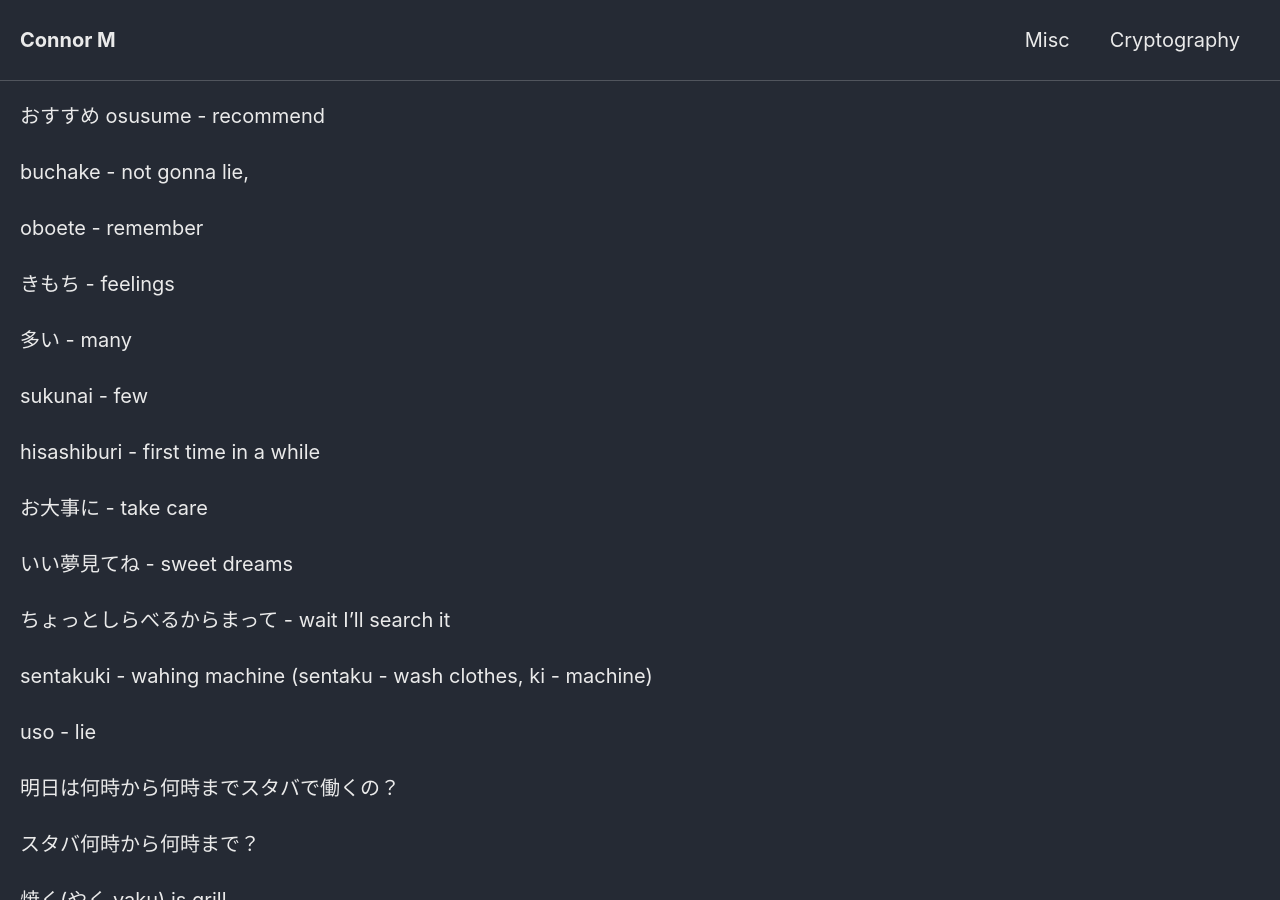
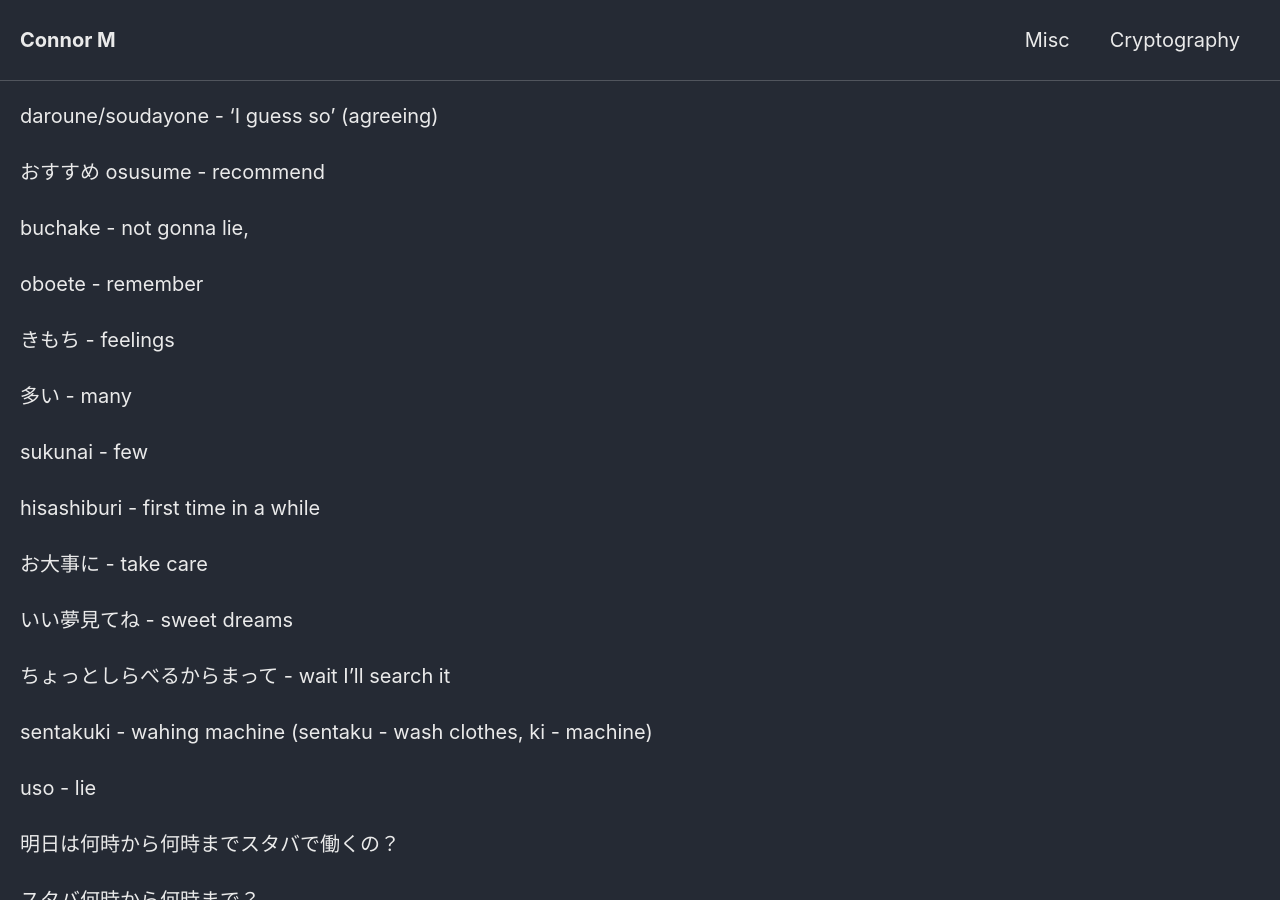
Before and after one commit to Connor-McCartney/Connor-McCartney.github.io, a Jekyll site: the page built from _pages/misc/japanese.md, in a window 1280 px wide and 900 px high. Built offline with Jekyll 4.4.1, drawn with Linux system fonts in a browser that asks for light colours; cached includes are drawn as plain includes; our own code applies the rules of GitHub Pages for plain Markdown files.

Commit message:
Update japanese.md

```diff
--- a/_pages/misc/japanese.md
+++ b/_pages/misc/japanese.md
@@ -1,3 +1,5 @@
+daroune/soudayone - 'I guess so' (agreeing)
+
 おすすめ osusume - recommend
 
 buchake - not gonna lie,
```
